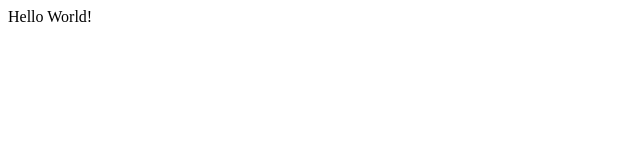
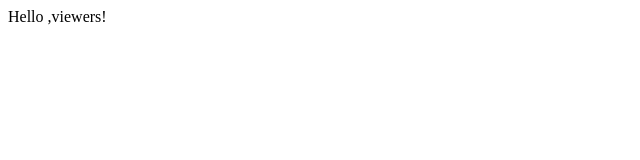
Before and after one commit to StephenLover/React_TDD, a React (Vite) app: page / in a window 1280 px wide. Shown: the top 160 px of the page, without its empty margins (0-640 px from the left). Built offline with nearby package versions, Linux system fonts and the light colour scheme.

Commit message:
Babel property plugin added

```diff
--- a/package.json
+++ b/package.json
@@ -21,6 +21,7 @@
   "homepage": "https://github.com/StephenLover/React_TDD#readme",
   "devDependencies": {
     "@babel/core": "^7.0.0-0",
+    "@babel/plugin-proposal-class-properties": "^7.5.0",
     "@babel/plugin-syntax-dynamic-import": "^7.0.0",
     "@babel/preset-env": "^7.5.4",
     "@babel/preset-react": "^7.0.0",
--- a/src/App.js
+++ b/src/App.js
@@ -1,7 +1,8 @@
 import React from 'react';
 
 export default class App extends React.Component {
+  state = { name: 'viewers' }
   render() {
-    return <div className="hello">Hello World!</div>;
+    return <div className="hello">Hello ,{this.state.name}! </div>;
   }
 }
```
Also changed, not shown: 3 other files (tests, documents, lock files or other folders).
